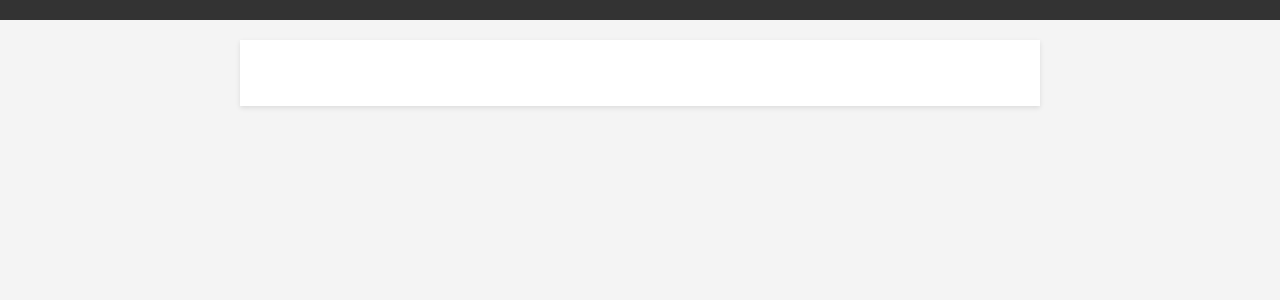
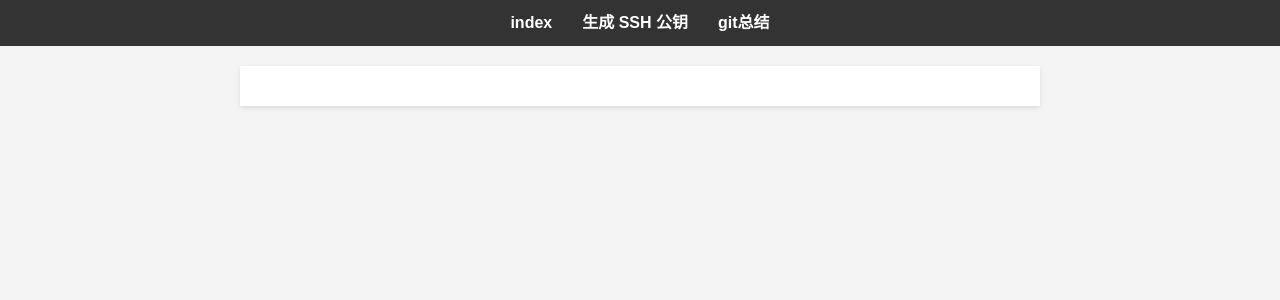
Before and after one commit to hincom/hincom.github.io, a Jekyll site: the page built from docs/index.md, in a window 1280 px wide. Shown: the top 300 px of the page. Built offline with Jekyll 4.4.1, drawn with Linux system fonts in a browser that asks for light colours.

Commit message:
Update nav.html

```diff
--- a/_layouts/nav.html
+++ b/_layouts/nav.html
@@ -1,12 +1,13 @@
 <!DOCTYPE html>
 <html lang="en">
   <head>
-  <title>{{ page.title }} - My Site</title>
+    <meta charset="UTF-8">
+    <meta name="viewport" content="width=device-width, initial-scale=1.0">
+    <meta name="description" content="导航到网站中的各个文档和页面">
+    <meta name="keywords" content="导航,文档,网站,页面">
+    <title>导航 - My Site</title>
+    <link rel="icon" type="image/png" href="/path/to/your/favicon.png">
     <base target="_blank">
-</head>
-<body>
-  <header>
-
     <style>
       /* 重置一些默认样式 */
       * {
@@ -24,7 +25,9 @@ body {
       }
 
       /* 标题样式 */
-h1, h2, h3 {
+      h1,
+      h2,
+      h3 {
         margin-bottom: 15px;
       }
 
@@ -66,7 +69,7 @@ main {
         background: #fff;
         margin: 20px auto;
         max-width: 800px;
-  box-shadow: 0 2px 5px rgba(0,0,0,0.1);
+        box-shadow: 0 2px 5px rgba(0, 0, 0, 0.1);
       }
 
       /* 响应式设计 */
@@ -87,18 +90,16 @@ main {
 
       /* 其他样式可以根据需要添加 */
     </style>
+  </head>
+  <body>
+    <header>
+      <nav>
+        <ul> {% for page in site.pages %} {% if page.path contains 'docs/' %} <li>
+            <a href="{{ page.url | relative_url }}">{{page.path | split: '/' | last | remove: '.md'}}</a>
+          </li> {% endif %} {% endfor %} </ul>
+      </nav>
     </header>
-
     <main>
-    <nav>
-      <ul>
-        {% for page in site.pages %}
-          {% if page.path contains 'docs/' %}
-            <li><a href="{{ page.url | relative_url }}">{{page.path | split: '/' | last | remove: '.md'}}</a></li>
-          {% endif %}
-        {% endfor %}
-      </ul>
-    </nav>
       {{ content }}
     </main>
   </body>
```
Lines whose indentation alone changed are shown as unchanged.
